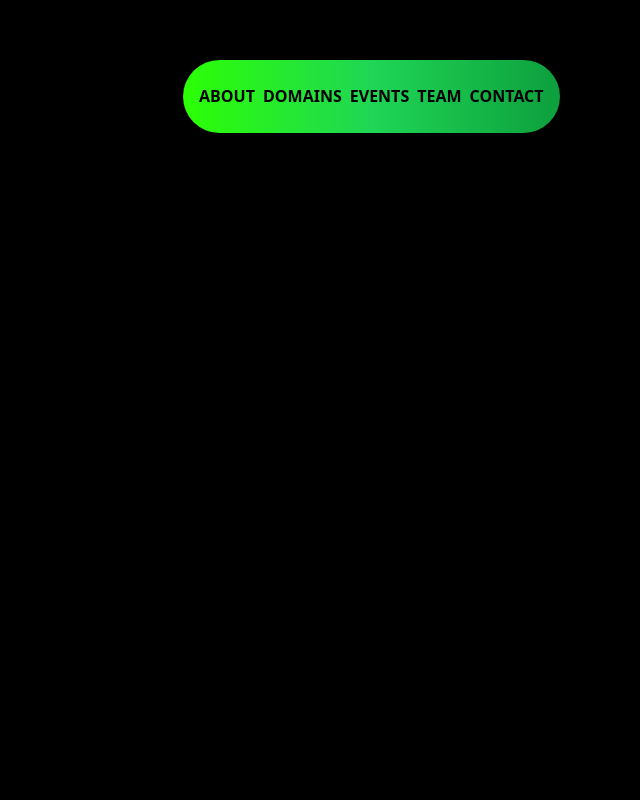
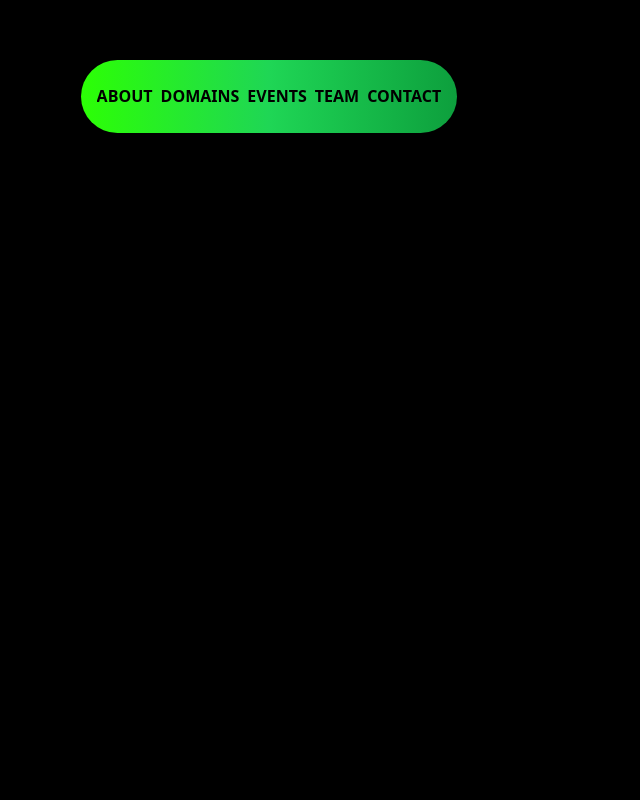
Before and after one commit to pclub-uiet/p-club-website, a React (Vite) app: page / in a window 1280 px wide. Shown: the top 800 px of the page, without its empty margins (457-1097 px from the left). Built offline with nearby package versions, Linux system fonts and the light colour scheme.

Commit message:
style: navbar fixed on top of image section

```diff
--- a/src/components/navbar/navbar.jsx
+++ b/src/components/navbar/navbar.jsx
@@ -13,7 +13,7 @@ const navItems = [
 
 export default function Navbar() {
   return (
-    <Headroom style={{ zIndex: 100 }} className="fixed top-5 left-1/2">
+    <Headroom className="fixed top-5 left-[calc(50%-8vw)] z-[100]">
       <nav className="bg-transparent py-10">
         <motion.div
           initial={{ opacity: 0, y: -30 }}
```
